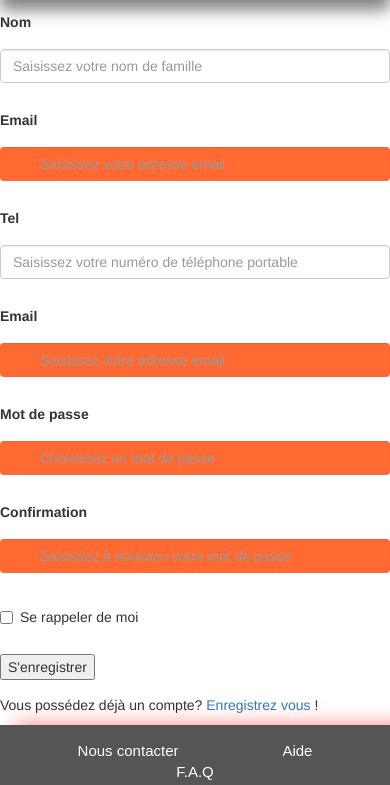
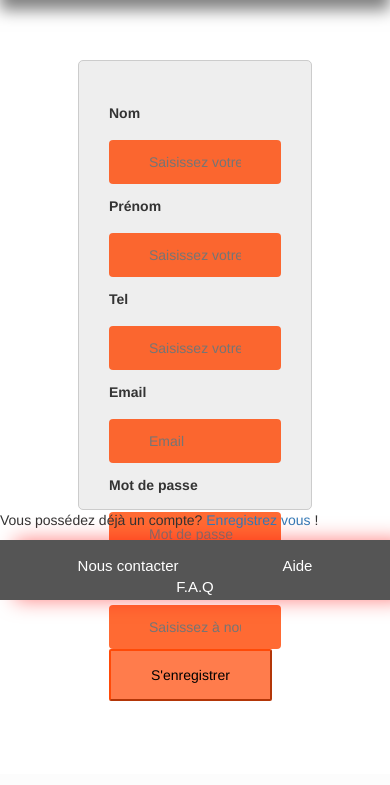
Before and after one commit to cmamon/nice-ride, a PHP site: page /signup.php in a window 390 px wide. Shown: the part 70-855 px from the top of the page. After the commit the page ends 771 px from the top, so only its background shows below. Run offline with PHP 8.4, Linux system fonts and the light colour scheme; data that the repository does not hold is empty.

Commit message:
Continue minor appearance modifications

```diff
--- a/CSS/style.css
+++ b/CSS/style.css
@@ -232,7 +232,7 @@ label {
     padding: 30px;
 }
 
-.loginForm input[type=text], input[type=email], input[type=password] {
+.loginForm input[type=text], input[type=email], input[type=password] , input[type=tel]{
     padding: 12px 40px;
     /*margin: 8px 10px;*/
     width: 100%;
--- /dev/null
+++ b/footer.html
@@ -0,0 +1,5 @@
+<div id="bottomLinks">
+    <a href="contact.html">Nous contacter</a>
+    <a href="help.html">Aide</a>
+    <a href="faq.html">F.A.Q</a>
+</div>
--- /dev/null
+++ b/head.html
@@ -0,0 +1,12 @@
+<meta charset="utf-8">
+<meta http-equiv="X-UA-Compatible" content="IE=edge">
+<meta name="viewport" content="width=device-width, initial-scale=1">
+
+<link rel="icon" href="images/favicon.ico">
+<link href="bootstrap-3.3.7-dist/css/bootstrap.min.css" rel="stylesheet">
+<link rel="stylesheet" href="CSS/style.css"/>
+
+<!--[if lt IE 9]>
+<script src="https://oss.maxcdn.com/html5shiv/3.7.3/html5shiv.min.js"></script>
+<script src="https://oss.maxcdn.com/respond/1.4.2/respond.min.js"></script>
+<![endif]-->
--- a/signup.php
+++ b/signup.php
@@ -3,19 +3,10 @@
 <html>
 <head>
     <head>
-        <meta charset="utf-8">
-        <meta http-equiv="X-UA-Compatible" content="IE=edge">
-        <meta name="viewport" content="width=device-width, initial-scale=1">
+        <?php require 'head.html'; ?>
 
         <title>S'inscrire</title>
 
-        <link href="bootstrap-3.3.7-dist/css/bootstrap.min.css" rel="stylesheet">
-        <link rel="stylesheet" href="CSS/style.css"/>
-
-        <!--[if lt IE 9]>
-        <script src="https://oss.maxcdn.com/html5shiv/3.7.3/html5shiv.min.js"></script>
-        <script src="https://oss.maxcdn.com/respond/1.4.2/respond.min.js"></script>
-        <![endif]-->
     </head>
     <body>
         <header>
@@ -52,70 +43,39 @@
         }
         ?>
 
-        <form class="form-horizontal" method="post" action="<?php echo $_SERVER['PHP_SELF']; ?>">
-            <div class="form-group">
-                <label for="inputLastName" class="col-sm-2 control-label">Nom</label>
-                <div class="col-sm-10">
-                    <input type="text" class="form-control" id="inputLastName" placeholder="Saisissez votre nom de famille" required>
-                </div>
+        <div class="main">
+            <div class="loginForm">
+                <form class="" method="post" action="<?php echo $_SERVER['PHP_SELF']; ?>">
+                    <label for="inputLastName">Nom</label>
+                    <input type="text" id="inputLastName" placeholder="Saisissez votre nom de famille" required>
+
+                    <label for="inputFirstName">Prénom</label>
+                    <input type="text" id="inputFirstName" placeholder="Saisissez votre prénom" required>
+
+                    <label for="inputPhoneNumber">Tel</label>
+                    <input type="tel" id="inputPhoneNumber" placeholder="Saisissez votre numéro de téléphone portable" required>
+
+                    <label for="inputEmail">Email</label>
+                    <input type="email" id="inputEmail" name="email" placeholder="Email" required>
+                    <!-- <br> -->
+
+                    <label for="inputPassword">Mot de passe</label>
+                    <input type="password" id="inputPassword" name="password" placeholder="Mot de passe" required>
+
+                    <label for="inputConfirmationPassword">Confirmez</label>
+                    <input type="password" id="inputConfirmationPassword" placeholder="Saisissez à nouveau votre mot de passe" required>
+
+                    <!-- <br> -->
+                    <br>
+                    <button type="submit" class="button" name="connexion">S'enregistrer</button>
+                </form>
             </div>
-
-            <div class="form-group">
-                <label for="inputFirstName" class="col-sm-2 control-label">Email</label>
-                <div class="col-sm-10">
-                    <input type="email" class="form-control" id="inputFirstName" placeholder="Saisissez votre adresse email" required>
-                </div>
-            </div>
-
-            <div class="form-group">
-                <label for="inputPhoneNumber" class="col-sm-2 control-label">Tel</label>
-                <div class="col-sm-10">
-                    <input type="tel" class="form-control" id="inputPhoneNumber" placeholder="Saisissez votre numéro de téléphone portable" required>
-                </div>
-            </div>
-
-            <div class="form-group">
-                <label for="inputEmail" class="col-sm-2 control-label">Email</label>
-                <div class="col-sm-10">
-                    <input type="email" class="form-control" id="inputEmail" placeholder="Saisissez votre adresse email" required>
-                </div>
-            </div>
-            <div class="form-group">
-                <label for="inputPassword" class="col-sm-2 control-label">Mot de passe</label>
-                <div class="col-sm-10">
-                    <input type="password" class="form-control" id="inputPassword" placeholder="Choisissez un mot de passe" required>
-                </div>
-            </div>
-            <div class="form-group">
-                <label for="inputConfirmationPassword" class="col-sm-2 control-label">Confirmation</label>
-                <div class="col-sm-10">
-                    <input type="password" class="form-control" id="inputConfirmationPassword3" placeholder="Saisissez à nouveau votre mot de passe" required>
-                </div>
-            </div>
-            <div class="form-group">
-                <div class="col-sm-offset-2 col-sm-10">
-                    <div class="checkbox">
-                        <label>
-                            <input type="checkbox"> Se rappeler de moi
-                        </label>
-                    </div>
-                </div>
-            </div>
-            <div class="form-group">
-                <div class="col-sm-offset-2 col-sm-10">
-                    <input type="submit" value="S'enregistrer"/>
-                </div>
-            </div>
-        </form>
+        </div>
 
         <p>Vous possédez déjà un compte? <a href="login.php">Enregistrez vous</a> !</p>
 
         <footer>
-            <div id="bottomLinks">
-                <a href="contact.html">Nous contacter</a>
-                <a href="help.html">Aide</a>
-                <a href="faq.html">F.A.Q</a>
-            </div>
+            <?php require 'footer.html'; ?>
         </footer>
 
         <script src="https://ajax.googleapis.com/ajax/libs/jquery/1.12.4/jquery.min.js"></script>
```
Also changed, not shown: login.php (+4 -17 lines), propose.php (+23 -20 lines), search.php (+13 -0 lines).
